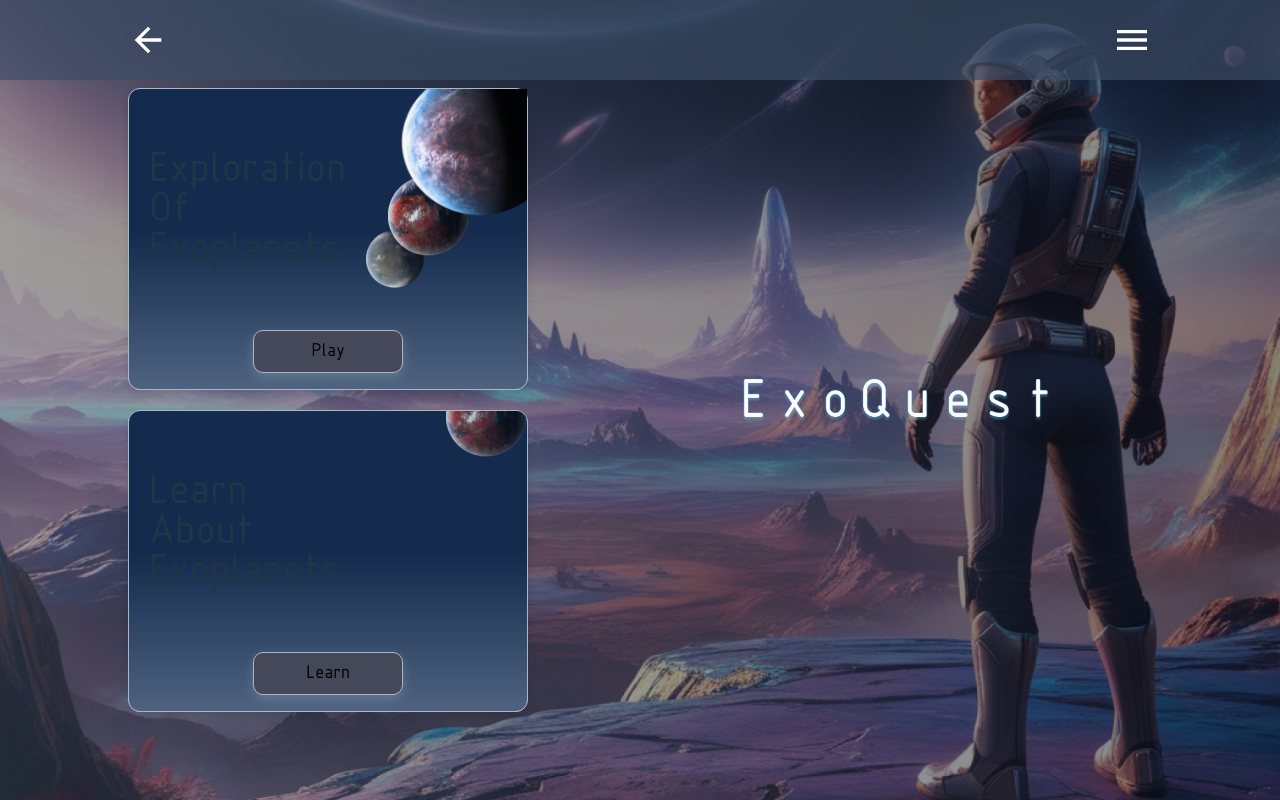
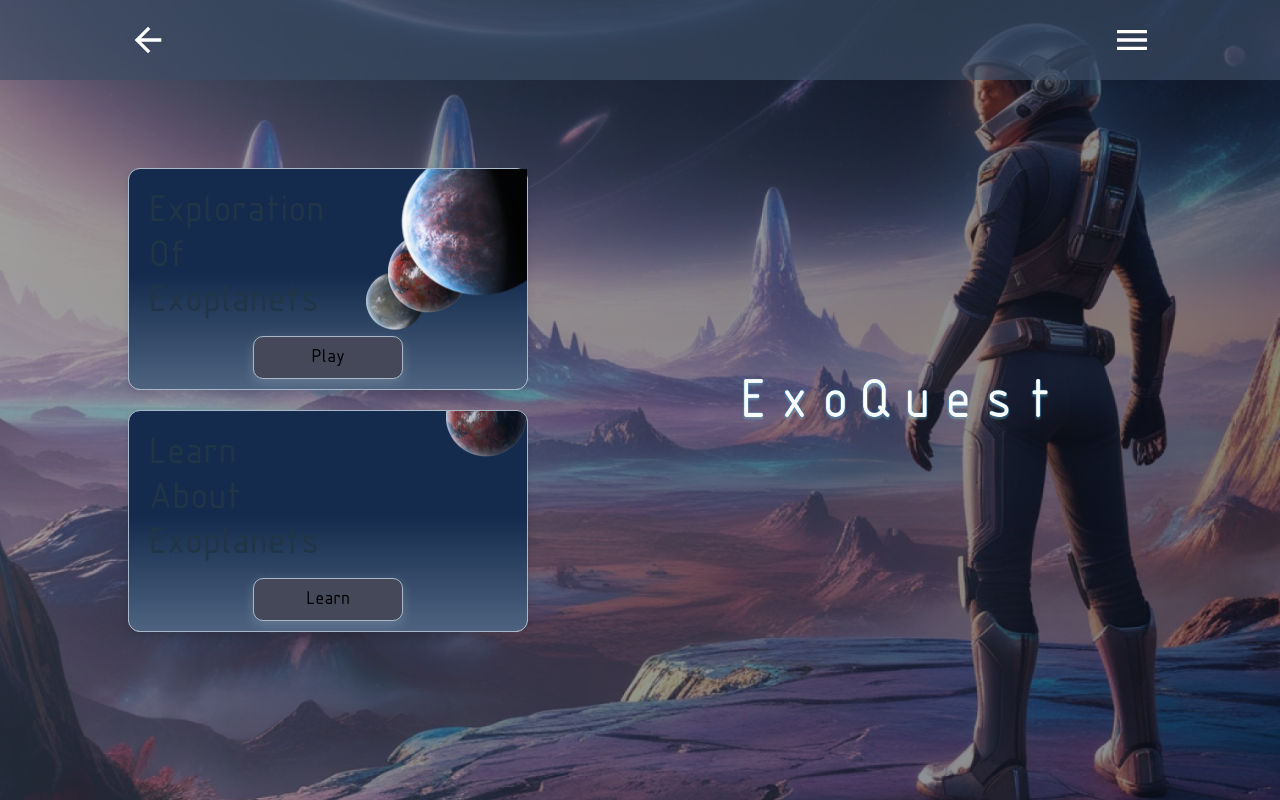
Before and after one commit to rezowansifat/exoquest, a React (Vite) app: page / in a window 1280 px wide. Built offline with nearby package versions, Linux system fonts and the light colour scheme.

Commit message:
home page

```diff
--- a/src/App.jsx
+++ b/src/App.jsx
@@ -2,12 +2,14 @@ import React from "react";
 import { Route, Routes, Navigate } from "react-router-dom";
 import { Suspense, lazy } from "react";
 import { Home } from "./pages/Home";
+import ExoMap from "./pages/Game/ExoMap";
 
 const App = () => {
   return (
     <>
       <Routes>
         <Route path="/" element={<Home />} />
+        <Route path="/map" element={<ExoMap />} />
       </Routes>
     </>
   );
--- a/src/components/ExoDrawer.jsx
+++ b/src/components/ExoDrawer.jsx
@@ -41,7 +41,7 @@ const ExoDrawer = ({ open, toggleDrawer }) => {
         sx: {
           backgroundImage: `url(${Logo})`,
           backgroundRepeat: "no-repeat",
-          backgroundPosition: "10% center",
+          backgroundPosition: "12% center",
 
           animation: "slideIn 2s ease-out 2s",
         },
@@ -119,7 +119,7 @@ const ManuItem = styled.div`
   justify-content: center;
   border: 1px solid rgba(168, 184, 201, 1);
   border-radius: 12px;
-  margin-bottom: 20px;
+  margin-bottom: 30px;
   background: rgba(86, 106, 134, 255);
   cursor: pointer;
   p {
--- /dev/null
+++ b/src/pages/Game/ExoMap.jsx
@@ -0,0 +1,31 @@
+import React from "react";
+import styled from "styled-components";
+
+const ExoMap = () => {
+  return (
+    <Main>
+      <Container>hello</Container>
+    </Main>
+  );
+};
+
+const Main = styled.div`
+  width: 100vw;
+  height: 100vh;
+  background-size: cover;
+  background-position: center;
+  position: relative;
+`;
+
+const Container = styled.div`
+  width: 80%;
+  height: 100%;
+  margin: 0 auto;
+  display: flex;
+  justify-content: space-between;
+  align-items: center;
+  position: relative;
+  z-index: 2;
+`;
+
+export default ExoMap;
--- a/src/pages/Home.jsx
+++ b/src/pages/Home.jsx
@@ -29,7 +29,7 @@ export const Home = () => {
               </h2>
             </TitleBox>
             <ButtonBox>
-              <ExoButton name="Play" navigateTo="/" />
+              <ExoButton name="Play" navigateTo="/map" />
             </ButtonBox>
           </PlayCard>
           <LearnCard>
@@ -115,7 +115,7 @@ const PlayCard = styled.div`
   background: linear-gradient(360deg, #566a86 -6.77%, #142b4d 52.37%);
   border: 1px solid #a8b8c9;
   width: 70%;
-  height: 280px;
+  height: 200px;
   background-color: white;
   border-radius: 12px;
   box-shadow: 0 4px 8px rgba(0, 0, 0, 0.1);
@@ -160,7 +160,7 @@ const LearnCard = styled.div`
   background: linear-gradient(360deg, #566a86 -6.77%, #142b4d 52.37%);
   border: 1px solid #a8b8c9;
   width: 70%;
-  height: 280px;
+  height: 200px;
   background-color: white;
   border-radius: 12px;
   box-shadow: 0 4px 8px rgba(0, 0, 0, 0.1);
@@ -217,12 +217,12 @@ const TitleBox = styled.div`
   flex: 2;
 
   h2 {
-    font-size: 45px;
+    font-size: 40px;
     font-weight: 400;
     text-align: left;
     margin: 0;
     padding: 0;
-    line-height: 40px;
+    line-height: 45px;
   }
 `;
 
```
